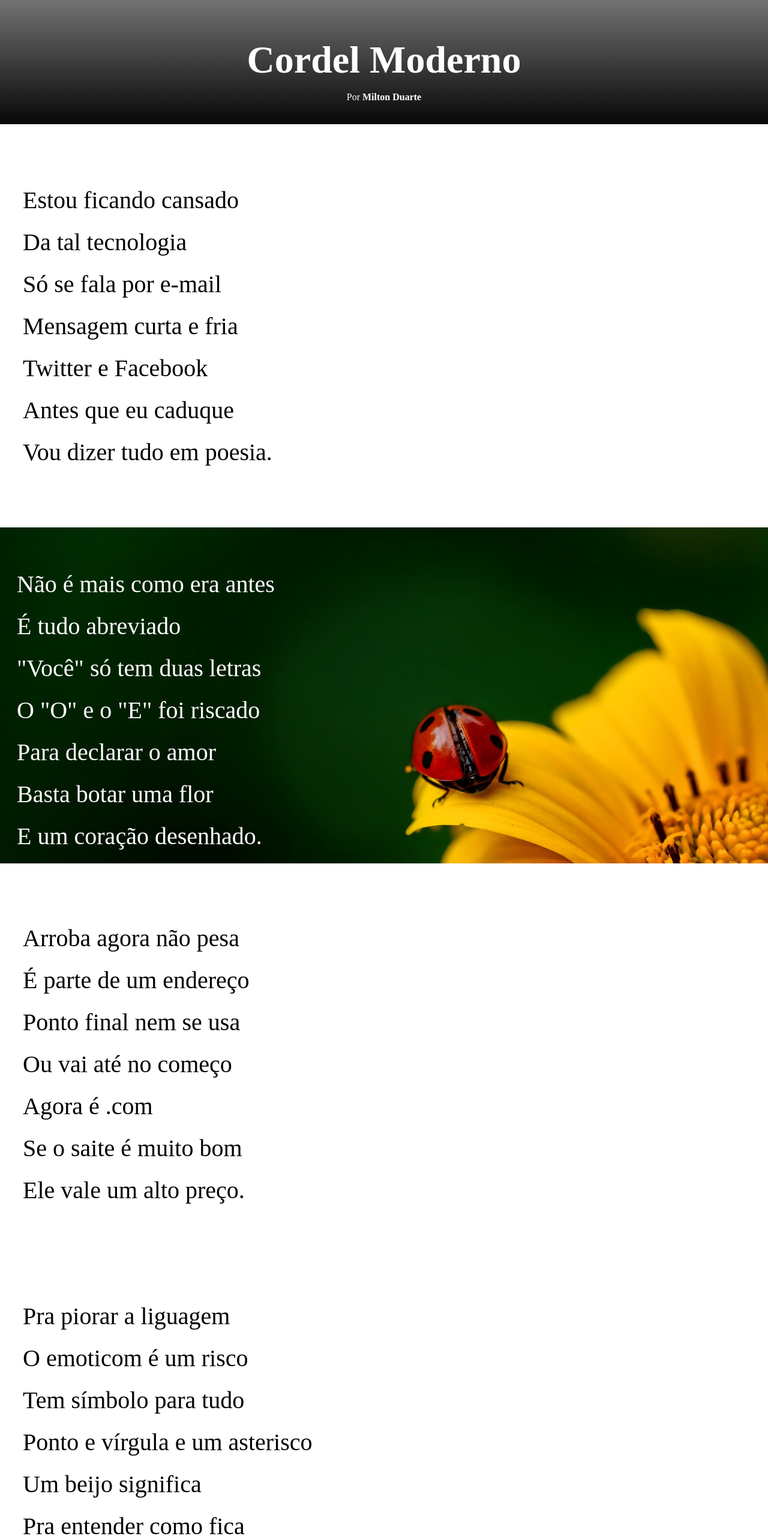
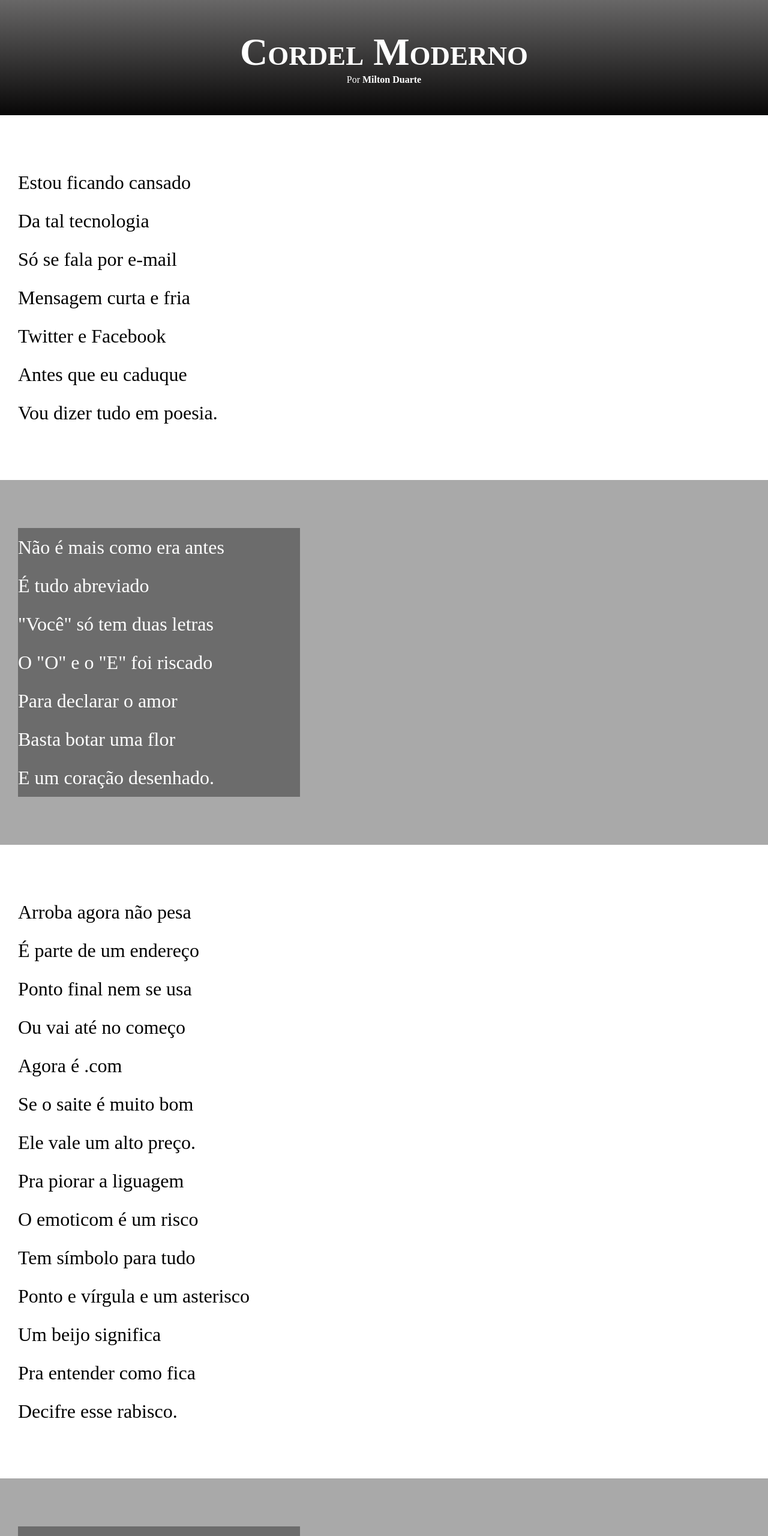
Before and after one commit to MatheusMalagi/html-css, a plain HTML site: page Projetos/Cordel - módulo 3/cordel.html in a window 1280 px wide. Shown: the top 2560 px of the page at 60% size. Drawn offline with Linux system fonts and the light colour scheme.

Commit message:
css atualizado

```diff
--- a/Projetos/Cordel - módulo 3/cordel.html
+++ b/Projetos/Cordel - módulo 3/cordel.html
@@ -9,12 +9,12 @@
 </head>
 <body>
     <header>
-        <h1 class="cabeçalho">Cordel Moderno</h1>
-        <p class="cabeçalho">Por <a href="https://www.recantodasletras.com.br/poesias/3186743" class="cabeçalho" target="_blank"><strong>Milton Duarte</strong></a></p>
+        <h1>Cordel Moderno</h1>
+        <p>Por <a href="https://www.recantodasletras.com.br/poesias/3186743" id="referencia" target="_blank"><strong>Milton Duarte</strong></a></p>
     </header>
 
-        <section>
-            <p id="estrofe01"> Estou ficando cansado <br>
+        <section class="est-normal">
+            <p> Estou ficando cansado <br>
                 Da tal tecnologia <br>
                 Só se fala por e-mail <br>
                 Mensagem curta e fria <br>
@@ -23,8 +23,8 @@
                 Vou dizer tudo em poesia.</p>
         </section>
 
-        <section id="fundo01">
-            <p id="estrofe02"> Não é mais como era antes<br>
+        <section class="est-imagem">
+            <p > Não é mais como era antes<br>
                 É tudo abreviado<br>
                 "Você" só tem duas letras<br>
                 O "O" e o "E" foi riscado<br>
@@ -33,8 +33,8 @@
                 E um coração desenhado.</p>
         </section>
 
-        <section>
-            <p id="estrofe03"> Arroba agora não pesa<br>
+        <section class="est-normal">
+            <p> Arroba agora não pesa<br>
                 É parte de um endereço<br>
                 Ponto final nem se usa<br>
                 Ou vai até no começo<br>
@@ -42,7 +42,7 @@
                 Se o saite é muito bom<br>
                 Ele vale um alto preço.</p>
 
-            <p id="estrofe03"> Pra piorar a liguagem<br>
+            <p> Pra piorar a liguagem<br>
                 O emoticom é um risco<br>
                 Tem símbolo para tudo<br>
                 Ponto e vírgula e um asterisco<br>
@@ -51,8 +51,8 @@
                 Decifre esse rabisco.</p>
         </section>
 
-        <section id="fundo02">
-            <p id="estrofe04"> Tenho saudade das cartas<br>
+        <section class="est-imagem">
+            <p> Tenho saudade das cartas<br>
                 Escritas com a própria mão<br>
                 Mandava no mês de Junho<br>
                 Só chegava no Verão<br>
@@ -61,8 +61,8 @@
                 Nas linhas do coração.</p>
         </section>
 
-        <section>
-            <p id="estrofe05"> Agora, escrevo e envio<br>
+        <section class="est-normal">
+            <p > Agora, escrevo e envio<br>
                 Chegando na mesma hora<br>
                 Mas quando vou prosear<br>
                 A pessoa foi embora<br>
@@ -70,7 +70,7 @@
                 O mundo ficou cativo<br>
                 Da tecnologia do agora.</p>
 
-            <p id="estrofe05"> Felizmente, pra orar<br>
+            <p> Felizmente, pra orar<br>
                 Não precisa de internet<br>
                 Deus escuta todo mundo<br>
                 Se quiser, faça esse teste<br>
--- a/Projetos/Cordel - módulo 3/style.css
+++ b/Projetos/Cordel - módulo 3/style.css
@@ -1,34 +1,58 @@
 @charset "UTF-8";
 
+*{
+    margin: 0px;
+    padding: 0px;
+}
+html,body{
+    min-height: 100vh;
+    background-color: darkgray;
+}
 header{
     background-image:linear-gradient(to bottom, rgba(94, 93, 93, 0.87), rgb(8, 7, 7));
-    padding: 20px;
-    margin: -8px;
+    text-align: center;
 }
-.cabeçalho{
+header > h1{
     color: white;
-    text-align: center;
+    font-variant: small-caps;
+    font-size: 4em;
+    padding-top: 50px;
+}
+header > p{
+    color: white;
+    padding-bottom: 50px;
+}
+#referencia{
+    color: white;
     text-decoration: none;
+    font-weight: bolder;
 }
-h1{
-    font-size: 4em;
-    margin-bottom: auto;
+section{
+    padding-top: 10vh;
+    padding-bottom: 10vh;
+    line-height: 2em;
+    padding-left: 30px;
 }
-#estrofe01{
-    font-size: 40px;
-    padding-top: 60px;
-    padding-bottom: 60px;
-    padding-left: 30px;
-    line-height: 70px;
+.est-normal{
+    background-color: white;
+    color: black;
+    font-size: 2em;
 }
-#estrofe02{
+.est-imagem{
     color: white;
-    font-size: 40px;
-    padding-top: 60px;
-    padding-bottom: 40px;
-    padding-left: 30px;
-    line-height: 70px;
+    font-size: 2em;
 }
+.est-imagem > p{
+    width: 470px;
+    background-color: rgba(0, 0, 0, 0.363);
+}
+
+
+
+
+
+
+
 #fundo01{
     background-image: url(imagens/background001.jpg);
     background-position: top center;
@@ -36,23 +60,8 @@ h1{
     background-size: cover;
     background-attachment: fixed;
     height: 70vh;
-    margin: -10px;
 }
-#estrofe03{
-    font-size: 40px;
-    padding-top: 60px;
-    padding-bottom: 40px;
-    padding-left: 30px;
-    line-height: 70px;
-}
-#estrofe04{
-    color: white;
-    font-size: 40px;
-    padding-top: 60px;
-    padding-bottom: 40px;
-    padding-left: 30px;
-    line-height: 70px;
-}
+
 #fundo02{
     background-image: url(imagens/background002.jpg);
     background-position: top center;
@@ -60,22 +69,18 @@ h1{
     background-size: cover;
     background-attachment: fixed;
     height: 70vh;
-    margin: -10px;
 }
-#estrofe05{
-    font-size: 40px;
-    padding-top: 60px;
-    padding-bottom: 40px;
-    padding-left: 30px;
-    line-height: 70px;
-}
+
+
+
+
+
 footer{
     background-color: black;
     color: white;
     text-align: center;
     background-image: linear-gradient(to bottom, rgba(128, 128, 128, 0.651), black);
     padding: 20px;
-    margin: -7px;
 }
 footer > a {
     color: white;
@@ -83,5 +88,8 @@ footer > a {
 }
 
 #github:hover{
-    background-color: rgba(255, 255, 255, 0.329);
+    text-decoration: underline;
  }
+#referencia:hover{
+    text-decoration: underline;
+}
```
